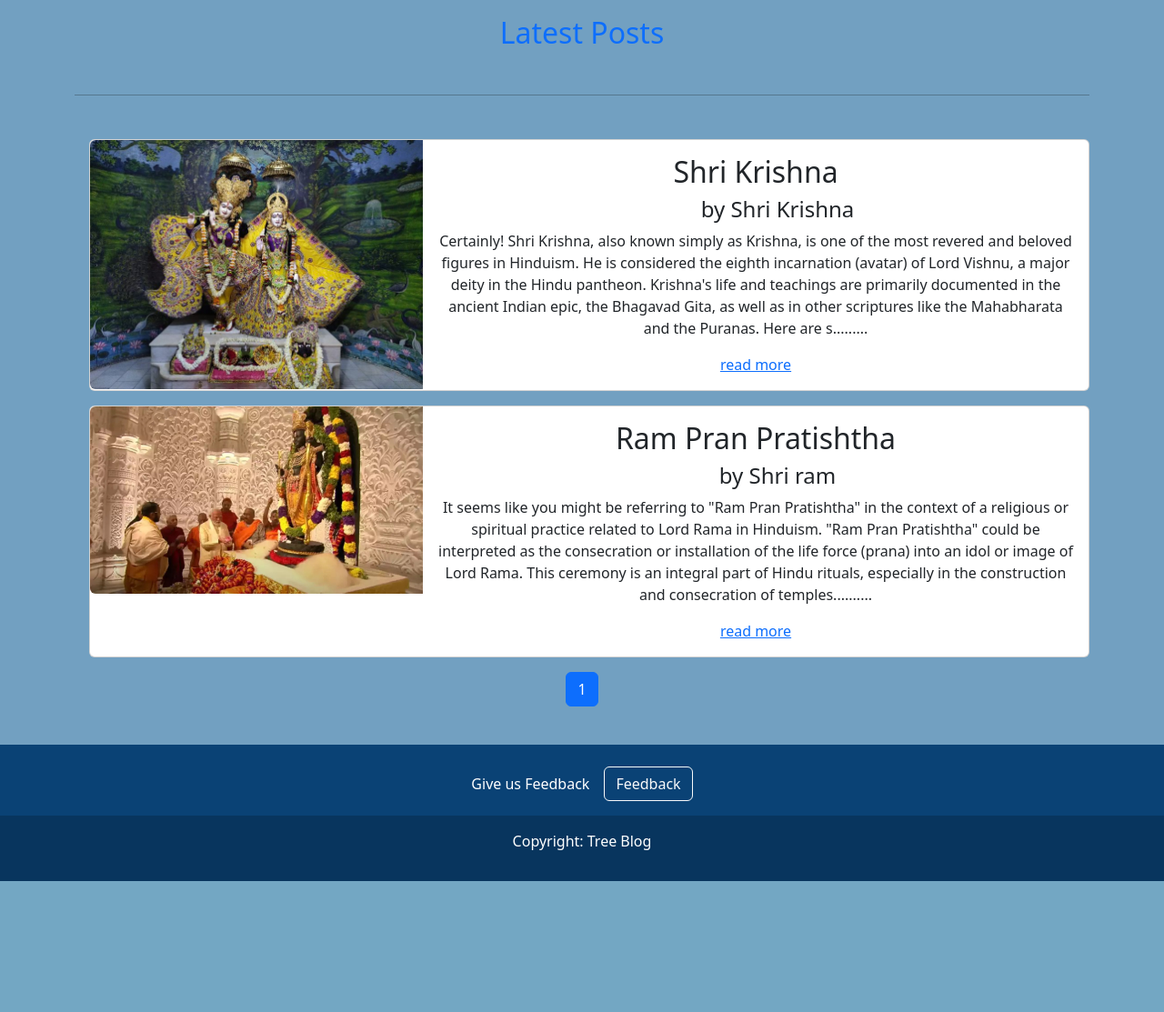
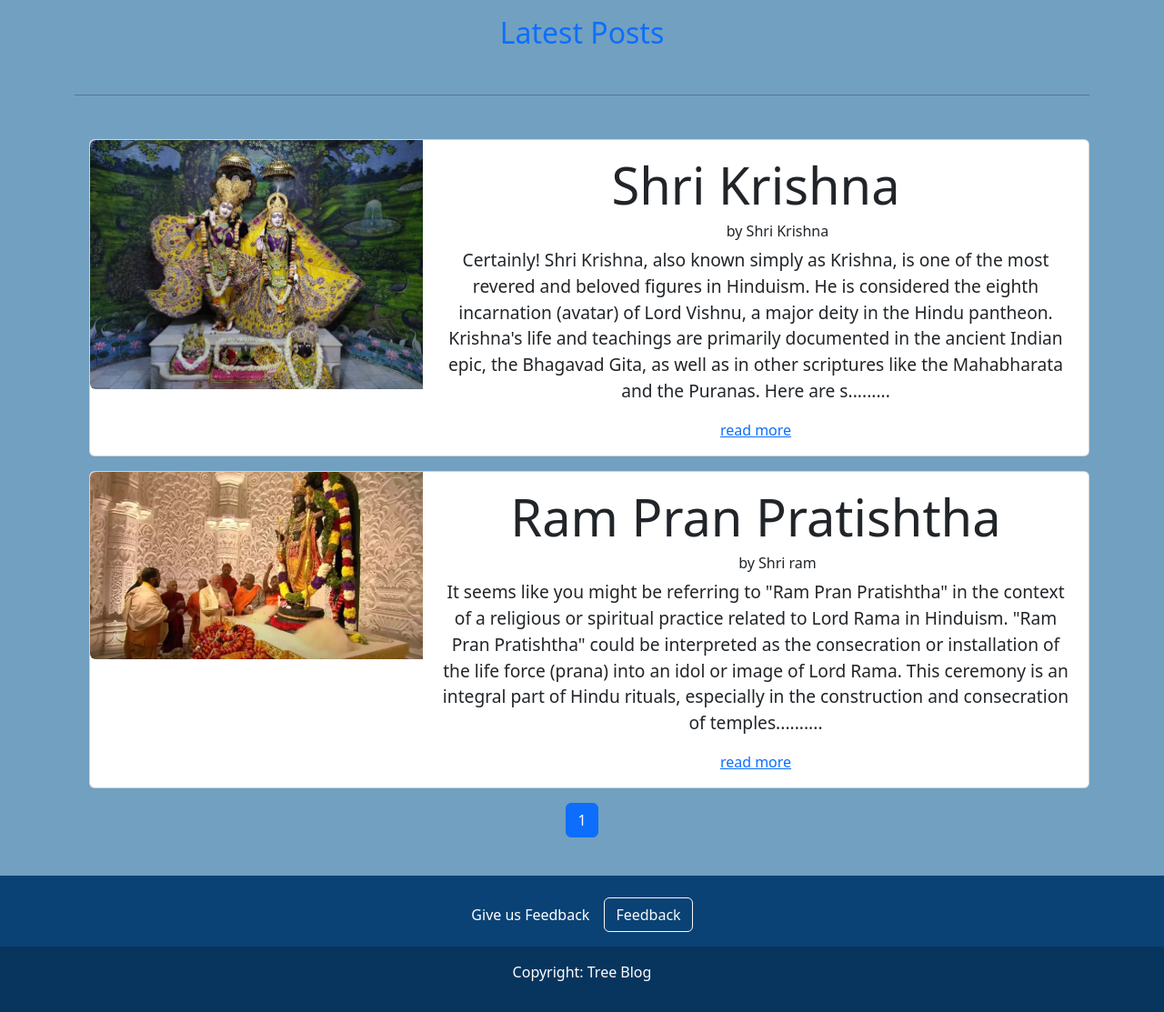
Before and after one commit to subhush/INFOgyan, a PHP site: page /new1/ in a window 1280 px wide. Shown: the part 410-1523 px from the top of the page at 91% size. Before the commit the page ends 1379 px from the top, so only its background shows below. Run offline with PHP 8.4, Linux system fonts and the light colour scheme; data comes from the database, SQL or seed files in the repository; some libraries are stand-ins or nearby versions.

Commit message:
improved

```diff
--- a/front/index.php
+++ b/front/index.php
@@ -118,14 +118,14 @@
           <div class="post-box ms-3">
               <div class="card mb-3">
                   <div class="row g-0">
-                      <div class="col-lg-4 col-md-6">
+                      <div class="col-lg-4 col-md-6" data-aos="zoom-in" data-aos-offset="250">
                           <img src="admin_post/upload/<?php echo $row['Post_img'];?>" class="img-fluid rounded-start" alt="post-img">
                       </div>
                       <div class="col-lg-8 col-md-6">
                           <div class="card-body">
-                              <h2 class="post-title" data-aos="zoom-in" data-aos-offset="250"><?php echo $row['Title'];?></h2>
-                              <h4 class="ms-5" data-aos="zoom-in" data-aos-offset="250">by <?php echo $row['Category'];?></h4>
-                              <p class="post-text" data-aos="zoom-in" data-aos-offset="250" ><?php echo substr($row['Post_info'], 0, 400).".........";?></p>
+                              <h2 class="post-title" data-aos="zoom-in" data-aos-offset="250" style=" font-size: 3.5em;"><?php echo $row['Title'];?></h2>
+                              <h4 class="ms-5" data-aos="zoom-in" data-aos-offset="250" style=" font-size: 1em;" >by <?php echo $row['Category'];?></h4>
+                              <p class="post-text" data-aos="zoom-in" data-aos-offset="250" style=" font-size: 1.2em;" ><?php echo substr($row['Post_info'], 0, 400).".........";?></p>
                              <a id="button" class="read-more pull-right" data-aos="zoom-in-right" data-aos-offset="200" href='single.php?id=<?php echo $row['post_no'];?>'>read more</a>
                           </div>
                       </div>
--- a/front/web.css
+++ b/front/web.css
@@ -16,10 +16,6 @@
 }
 
 
-.card-body h3{
-  font-size: 1em;
-  color: grey;
-}
 .conatiner .card{
   border: 2px solid black;
   box-shadow: 2px 2px 4px white;
@@ -27,7 +23,7 @@
 
 .post-box:hover {
   border-radius: 10px;
-  box-shadow: 2px 2px  yellow;
+  box-shadow: 0px 0px 4px white;
   transform: translateY(-10px);
   transition: transform 0.3s ease;
 }
```
